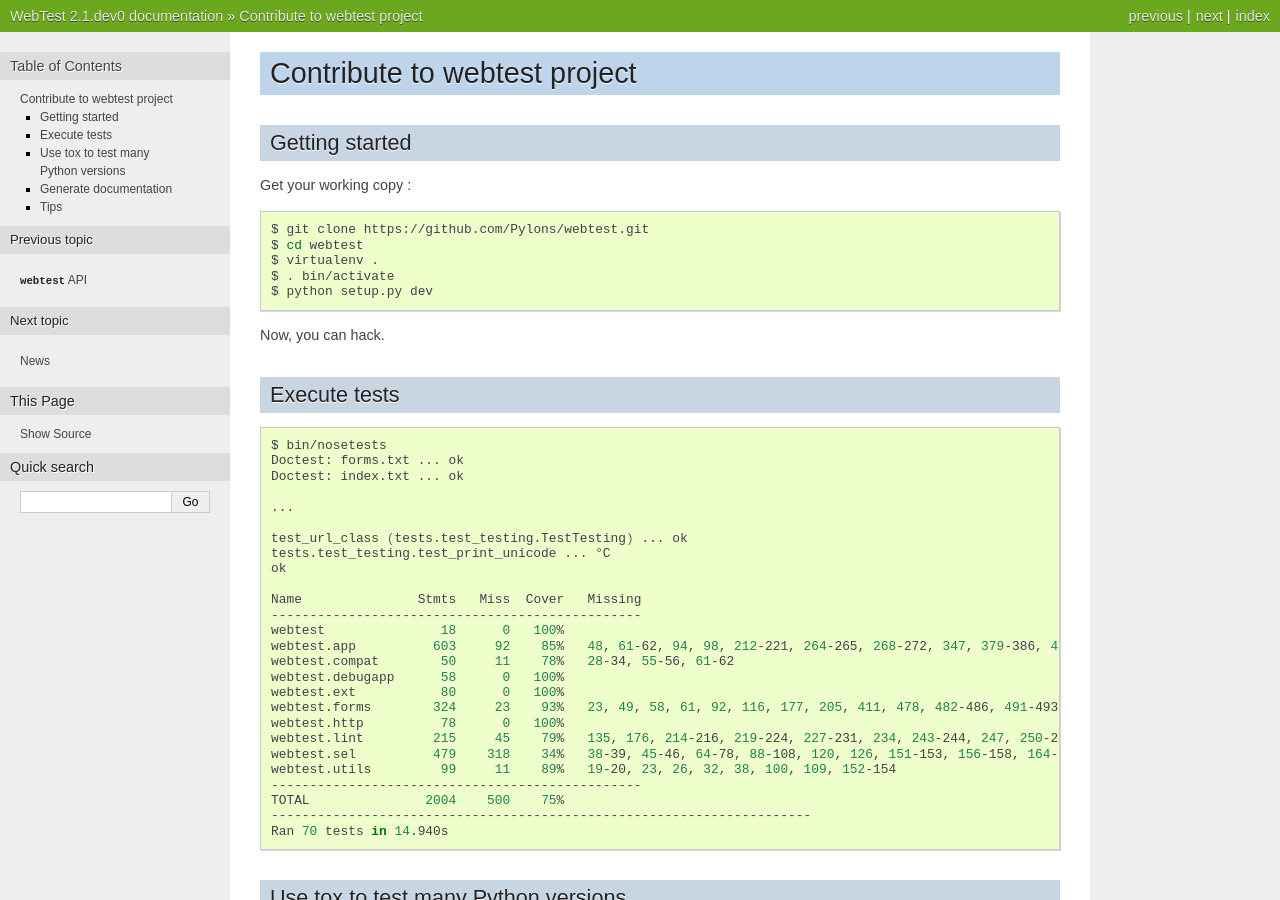
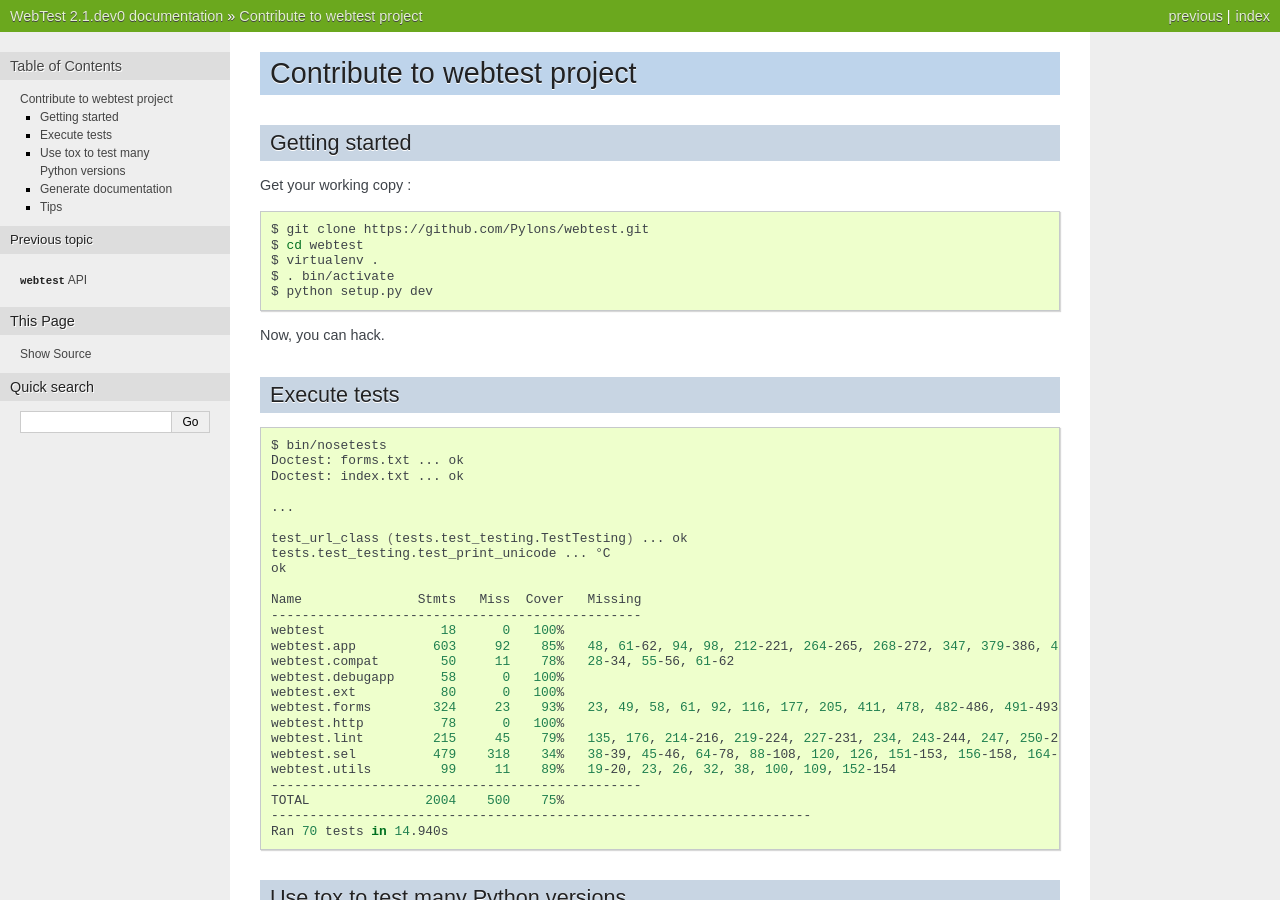
Before and after one commit to Pylons/webtest, a Sphinx documentation site: the page built from docs/contributing.txt, in a window 1280 px wide and 900 px high. Built offline with Sphinx 7.4.7, drawn with Linux system fonts in a browser that asks for light colours; pages that are not in the unit, such as notebooks, are missing from menus.

```diff
--- /dev/null
+++ b/docs/changelog.rst
@@ -0,0 +1 @@
+../CHANGELOG.rst
--- a/docs/index.txt
+++ b/docs/index.txt
@@ -118,6 +118,6 @@ Contents
    webtest.txt
    api.txt
    contributing.txt
-   news.txt
+   changelog.txt
 
 .. include:: license.txt
```
Also changed, not shown: CHANGELOG.rst (renamed from docs/news.txt).
